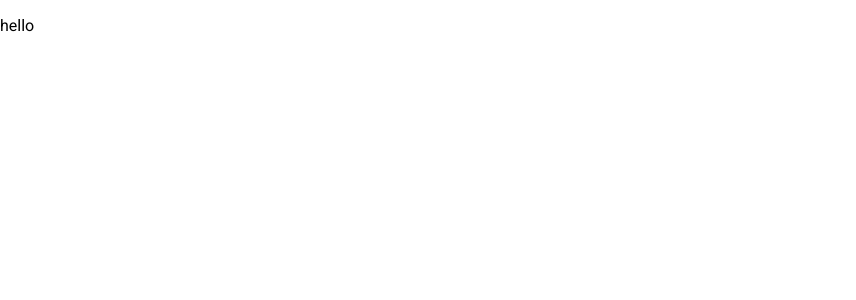
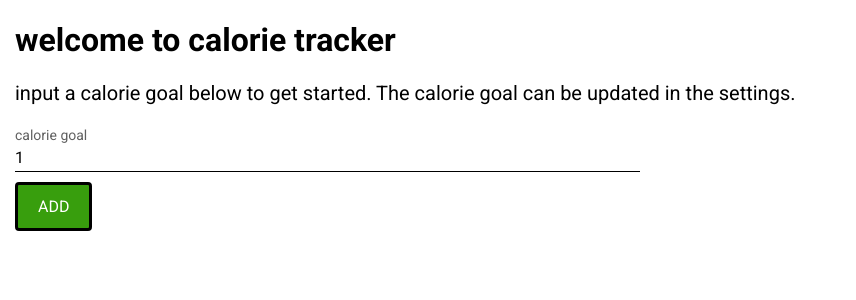
Before and after one commit to colorlessenergy/calorie-tracker, a Next.js app: page /introduction in a window 1280 px wide. Shown: the top 300 px of the page, without its empty margins (0-856 px from the left). Built offline with nearby package versions, Linux system fonts and the light colour scheme.

Commit message:
add HTML structure

```diff
--- a/pages/introduction.js
+++ b/pages/introduction.js
@@ -12,10 +12,30 @@ export default function Introduction () {
     }, []);
 
     return (
-        <div className="container mx-15">
-            <p>
-                hello
-            </p>
+        <div className="container">
+            <div className="mx-15">
+                <h1>welcome to calorie tracker</h1>
+                <p className="text-medium">
+                    input a calorie goal below to get started. The calorie goal can be updated in the settings.
+                </p>
+
+                <form className="w-50-md">
+                    <div>
+                        <label htmlFor="calorieGoal">calorie goal</label>
+                        <input
+                            type="number"
+                            id="calorieGoal"
+                            name="calorieGoal"
+                            min="1"
+                            defaultValue="1"
+                            required
+                            placeholder="calorie goal" />
+                    </div>
+
+                    <button
+                        className="button button-green">add</button>
+                </form>
+            </div>
         </div>
     );
 }
```
